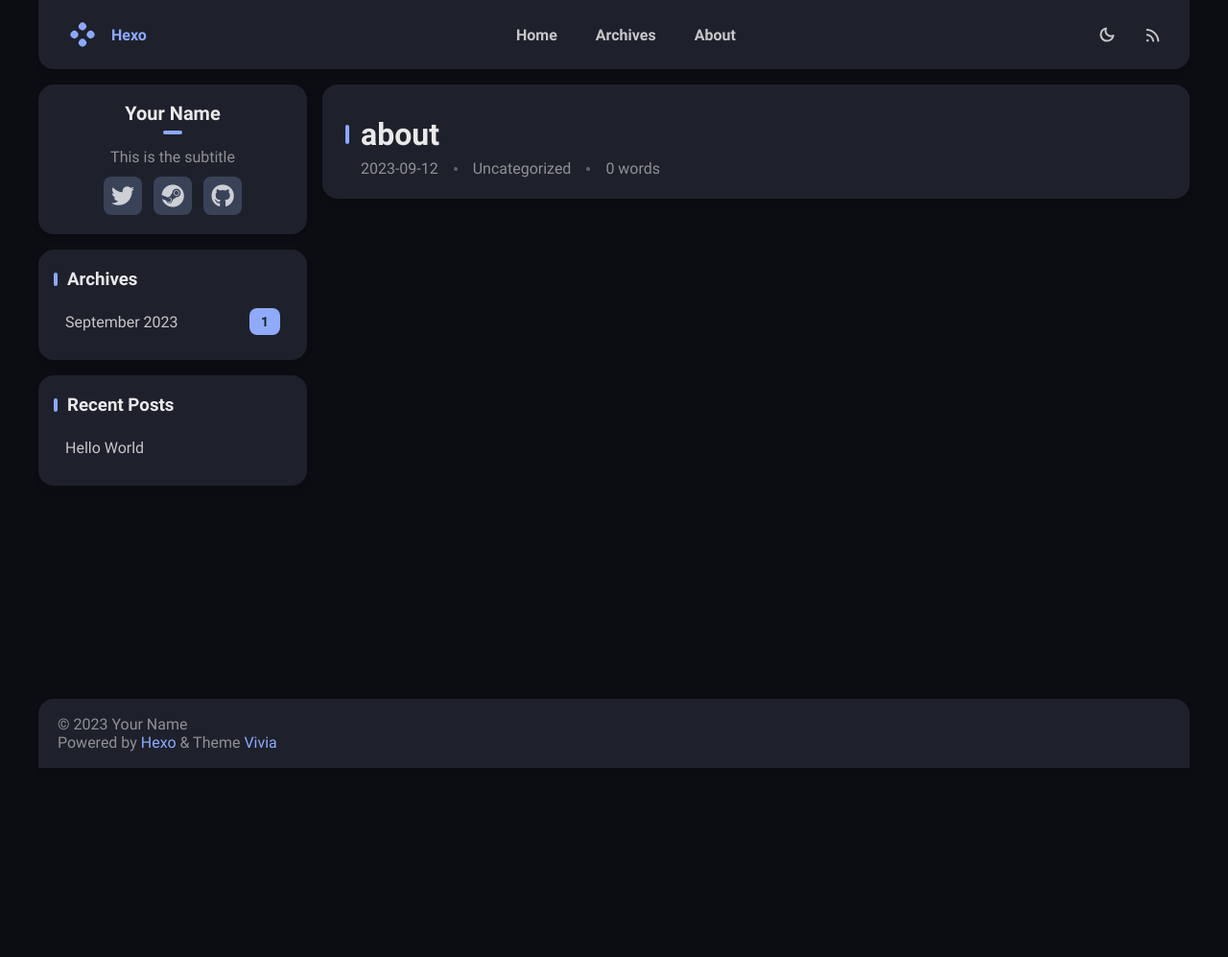
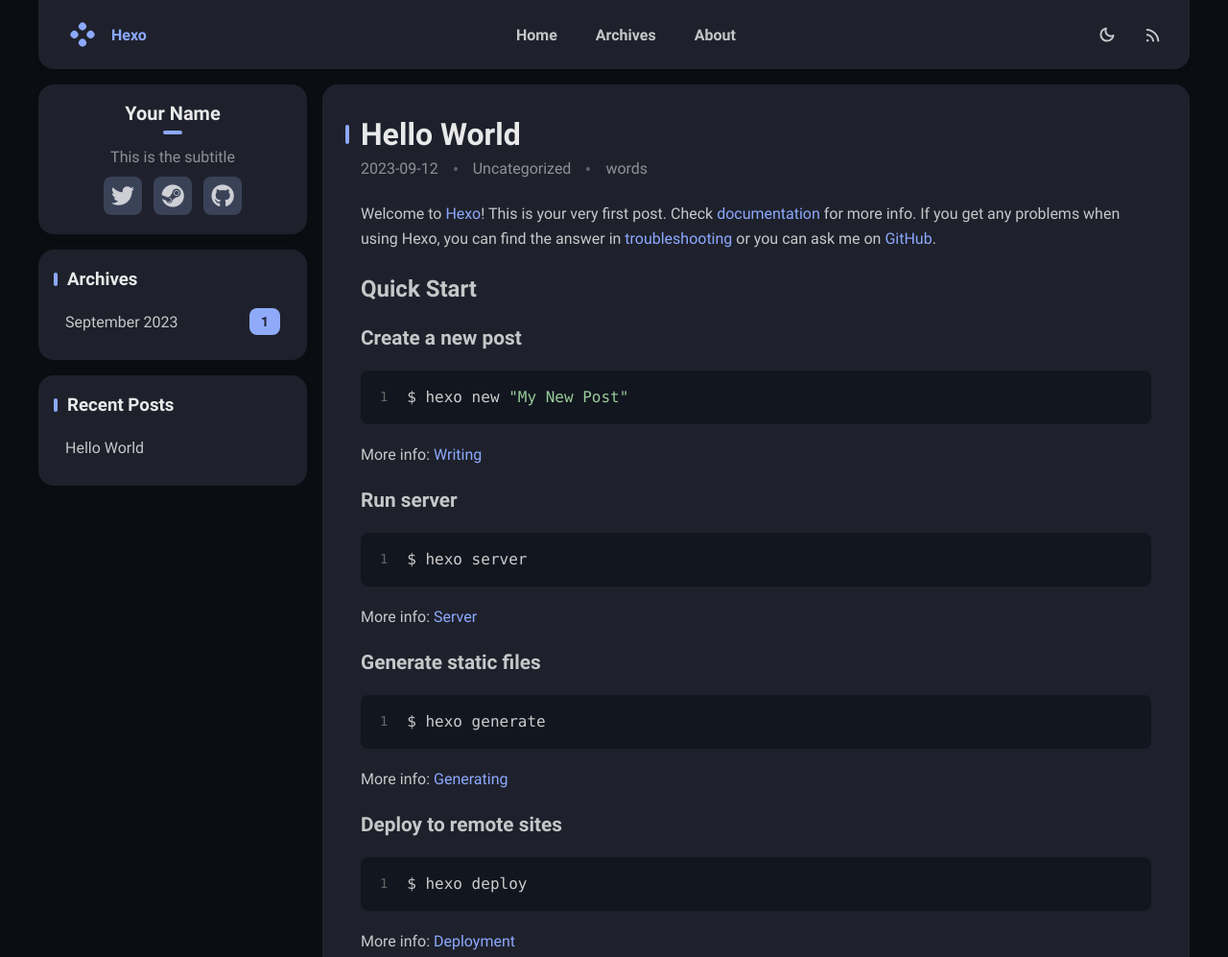
Before and after one commit to OnnsennTamago/Yellow, a plain HTML site: page 2023/09/12/hello-world/index1.html in a window 1280 px wide. Shown: the top 997 px of the page at 96% size. Before the commit the page ends 800 px from the top, so only its background shows below. Drawn offline with Linux system fonts and the light colour scheme.

Commit message:
Site updated: 2023-09-12 04:11:58

```diff
--- a/about/index.html
+++ b/2023/09/12/hello-world/index1.html
@@ -14,19 +14,21 @@
 
 
 
-  <title>about | Hexo</title>
+  <title>Hello World | Hexo</title>
   <meta name="viewport" content="width=device-width, initial-scale=1, shrink-to-fit=no">
 
   <link rel="preload" href="/css/fonts/Roboto-Regular.ttf" as="font" type="font/ttf" crossorigin="anonymous">
   <link rel="preload" href="/css/fonts/Roboto-Bold.ttf" as="font" type="font/ttf" crossorigin="anonymous">
 
-  <meta property="og:type" content="website">
-<meta property="og:title" content="about">
-<meta property="og:url" content="http://example.com/about/index.html">
+  <meta name="description" content="Welcome to Hexo! This is your very first post. Check documentation for more info. If you get any problems when using Hexo, you can find the answer in troubleshooting or you can ask me on GitHub. Quick">
+<meta property="og:type" content="article">
+<meta property="og:title" content="Hello World">
+<meta property="og:url" content="http://example.com/2023/09/12/hello-world/index.html">
 <meta property="og:site_name" content="Hexo">
+<meta property="og:description" content="Welcome to Hexo! This is your very first post. Check documentation for more info. If you get any problems when using Hexo, you can find the answer in troubleshooting or you can ask me on GitHub. Quick">
 <meta property="og:locale" content="en_US">
-<meta property="article:published_time" content="2023-09-11T20:09:53.000Z">
-<meta property="article:modified_time" content="2023-09-11T20:09:53.042Z">
+<meta property="article:published_time" content="2023-09-11T18:30:21.791Z">
+<meta property="article:modified_time" content="2023-09-11T18:30:21.792Z">
 <meta property="article:author" content="John Doe">
 <meta name="twitter:card" content="summary">
 
@@ -186,7 +188,9 @@
     <div id="content-body">
 
 
-<article id="page-" class="h-entry article article-type-page" itemprop="blogPost" itemscope itemtype="https://schema.org/BlogPosting">
+<article id="post-hello-world" class="h-entry article article-type-post" itemprop="blogPost" itemscope itemtype="https://schema.org/BlogPosting">
+
+
 
   <div class="article-inner">
     <div class="article-main">
@@ -197,7 +201,7 @@
 
 
       <h1 class="p-name article-title" itemprop="headline name">
-        about
+        Hello World
       </h1>
 
 
@@ -205,7 +209,7 @@
 
         <div class='meta-info-bar'>
           <div class="meta-info">
-  <time class="dt-published" datetime="2023-09-11T20:09:53.000Z" itemprop="datePublished">2023-09-12</time>
+  <time class="dt-published" datetime="2023-09-11T18:30:21.791Z" itemprop="datePublished">2023-09-12</time>
 </div>
           <div class="need-seperator meta-info">
             <div class="meta-cate-flex">
@@ -216,13 +220,26 @@
 
           </div>
           <div class="wordcount need-seperator meta-info">
-            0 words
+             words
           </div>
         </div>
 
       </header>
       <div class="e-content article-entry" itemprop="articleBody">
 
+          <p>Welcome to <a target="_blank" rel="noopener" href="https://hexo.io/">Hexo</a>! This is your very first post. Check <a target="_blank" rel="noopener" href="https://hexo.io/docs/">documentation</a> for more info. If you get any problems when using Hexo, you can find the answer in <a target="_blank" rel="noopener" href="https://hexo.io/docs/troubleshooting.html">troubleshooting</a> or you can ask me on <a target="_blank" rel="noopener" href="https://github.com/hexojs/hexo/issues">GitHub</a>.</p>
+<h2 id="Quick-Start"><a href="#Quick-Start" class="headerlink" title="Quick Start"></a>Quick Start</h2><h3 id="Create-a-new-post"><a href="#Create-a-new-post" class="headerlink" title="Create a new post"></a>Create a new post</h3><figure class="highlight bash"><table><tr><td class="gutter"><pre><span class="line">1</span><br></pre></td><td class="code"><pre><span class="line">$ hexo new <span class="string">&quot;My New Post&quot;</span></span><br></pre></td></tr></table></figure>
+
+<p>More info: <a target="_blank" rel="noopener" href="https://hexo.io/docs/writing.html">Writing</a></p>
+<h3 id="Run-server"><a href="#Run-server" class="headerlink" title="Run server"></a>Run server</h3><figure class="highlight bash"><table><tr><td class="gutter"><pre><span class="line">1</span><br></pre></td><td class="code"><pre><span class="line">$ hexo server</span><br></pre></td></tr></table></figure>
+
+<p>More info: <a target="_blank" rel="noopener" href="https://hexo.io/docs/server.html">Server</a></p>
+<h3 id="Generate-static-files"><a href="#Generate-static-files" class="headerlink" title="Generate static files"></a>Generate static files</h3><figure class="highlight bash"><table><tr><td class="gutter"><pre><span class="line">1</span><br></pre></td><td class="code"><pre><span class="line">$ hexo generate</span><br></pre></td></tr></table></figure>
+
+<p>More info: <a target="_blank" rel="noopener" href="https://hexo.io/docs/generating.html">Generating</a></p>
+<h3 id="Deploy-to-remote-sites"><a href="#Deploy-to-remote-sites" class="headerlink" title="Deploy to remote sites"></a>Deploy to remote sites</h3><figure class="highlight bash"><table><tr><td class="gutter"><pre><span class="line">1</span><br></pre></td><td class="code"><pre><span class="line">$ hexo deploy</span><br></pre></td></tr></table></figure>
+
+<p>More info: <a target="_blank" rel="noopener" href="https://hexo.io/docs/one-command-deployment.html">Deployment</a></p>
 
 
       </div>
```
Also changed, not shown: 1 other file.
